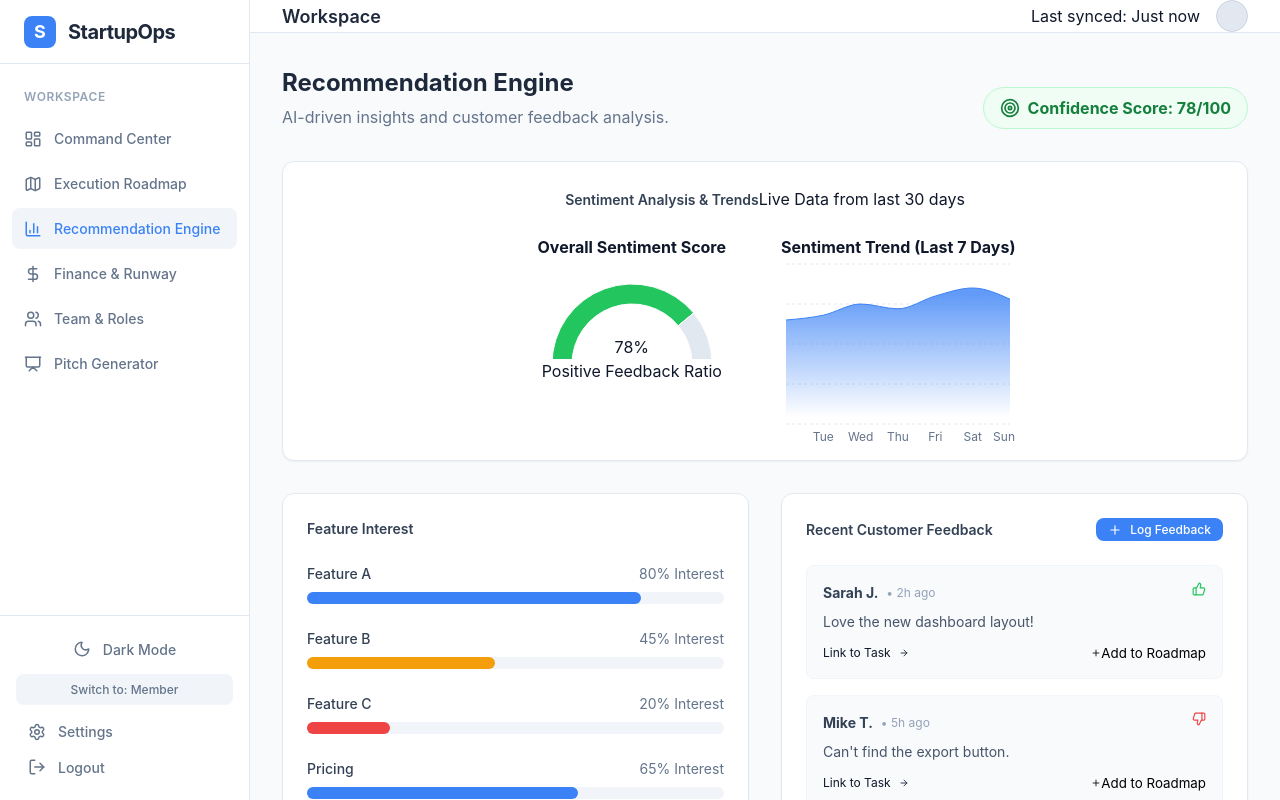
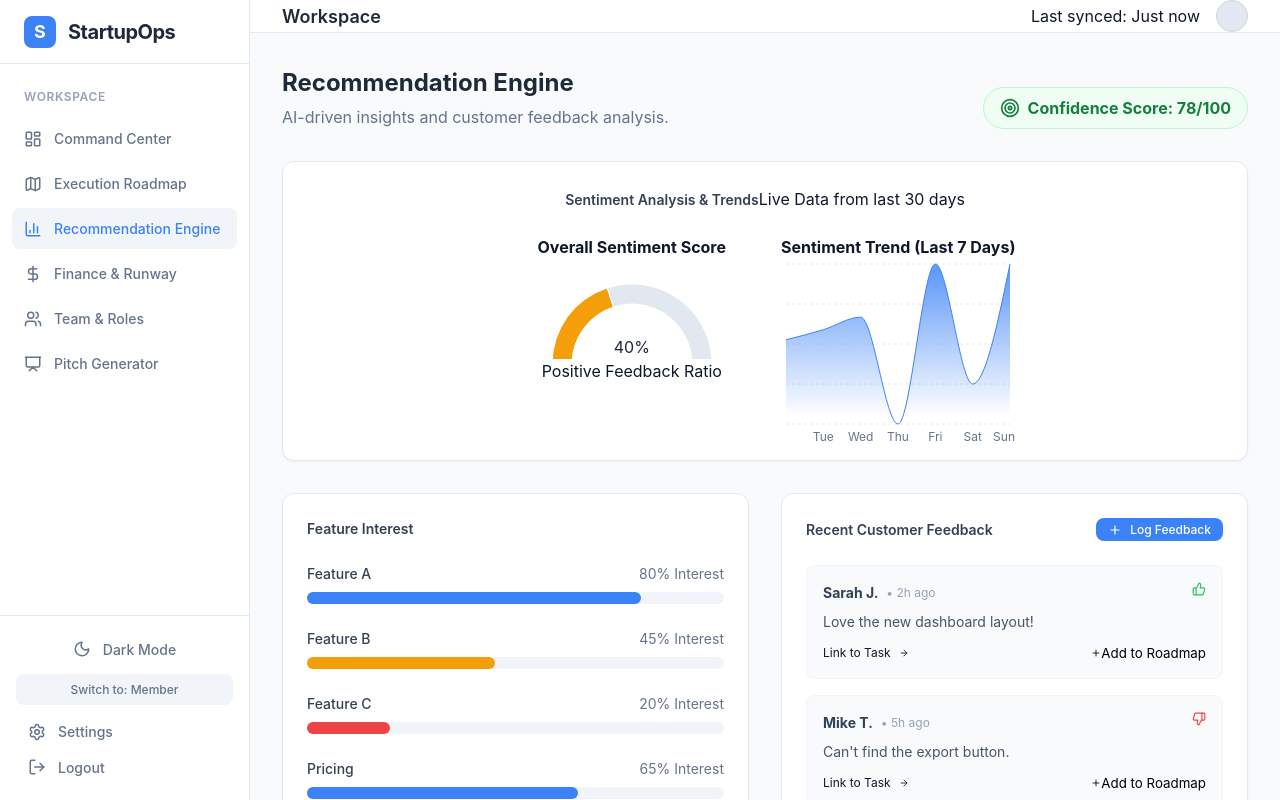
Before and after one commit to pradeeplok/StartupOps, a React (Vite) app: page /recommendation in a window 1280 px wide. Built offline with nearby package versions, Linux system fonts and the light colour scheme.

Commit message:
feat: Implement Dynamic Sentiment Analysis with real-time charts

```diff
--- a/src/App.jsx
+++ b/src/App.jsx
@@ -30,9 +30,11 @@ function App() {
     { id: 104, label: 'Pricing', value: 65, sentiment: 'positive' },
   ]);
   const [recentFeedback, setRecentFeedback] = React.useState([
-    { id: 1, user: 'Sarah J.', comment: "Love the new dashboard layout!", sentiment: 'positive', date: '2h ago' },
-    { id: 2, user: 'Mike T.', comment: "Can't find the export button.", sentiment: 'negative', date: '5h ago' },
-    { id: 3, user: 'Alex R.', comment: "It's okay, but needs dark mode.", sentiment: 'neutral', date: '1d ago' },
+    { id: 1, user: 'Sarah J.', comment: "Love the new dashboard layout!", sentiment: 'positive', date: new Date(Date.now() - 1000 * 60 * 60 * 2).toISOString() }, // 2 hours ago
+    { id: 2, user: 'Mike T.', comment: "Can't find the export button.", sentiment: 'negative', date: new Date(Date.now() - 1000 * 60 * 60 * 5).toISOString() }, // 5 hours ago
+    { id: 3, user: 'Alex R.', comment: "It's okay, but needs dark mode.", sentiment: 'neutral', date: new Date(Date.now() - 1000 * 60 * 60 * 24).toISOString() }, // 1 day ago
+    { id: 4, user: 'Emily W.', comment: "Great potential, features are solid.", sentiment: 'positive', date: new Date(Date.now() - 1000 * 60 * 60 * 48).toISOString() }, // 2 days ago
+    { id: 5, user: 'David K.', comment: "Loading is a bit slow.", sentiment: 'negative', date: new Date(Date.now() - 1000 * 60 * 60 * 72).toISOString() }, // 3 days ago
   ]);
 
   // Recent Activity Log
--- a/src/pages/Validation.jsx
+++ b/src/pages/Validation.jsx
@@ -17,11 +17,58 @@ const Validation = () => {
             user: newFeedback.user,
             comment: newFeedback.comment,
             sentiment: newFeedback.sentiment,
-            date: 'Just now'
+            date: new Date().toISOString()
         };
         setRecentFeedback([feedback, ...recentFeedback]);
         setIsModalOpen(false);
         setNewFeedback({ user: '', comment: '', sentiment: 'positive' });
+    };
+
+    // --- Dynamic Sentiment Analysis ---
+    const sentimentMetrics = React.useMemo(() => {
+        if (recentFeedback.length === 0) return { score: 0, trend: [] };
+
+        // 1. Calculate Overall Score (% Positive)
+        const positiveCount = recentFeedback.filter(f => f.sentiment === 'positive').length;
+        const positiveScore = Math.round((positiveCount / recentFeedback.length) * 100);
+
+        // 2. Generate Trend Data (Last 7 Days)
+        const days = ['Sun', 'Mon', 'Tue', 'Wed', 'Thu', 'Fri', 'Sat'];
+        const today = new Date();
+        const last7Days = Array.from({ length: 7 }, (_, i) => {
+            const d = new Date(today);
+            d.setDate(d.getDate() - (6 - i));
+            return d;
+        });
+
+        const trend = last7Days.map(date => {
+            const dayStr = date.toISOString().split('T')[0];
+            const dayFeedback = recentFeedback.filter(f => f.date.startsWith(dayStr));
+
+            if (dayFeedback.length === 0) {
+                // Fallback/Smoothing: use previous day or default 50 if no data
+                return { day: days[date.getDay()], score: 50 + Math.random() * 20 };
+            }
+
+            const dayScore = dayFeedback.reduce((acc, curr) => {
+                return acc + (curr.sentiment === 'positive' ? 100 : curr.sentiment === 'neutral' ? 50 : 0);
+            }, 0) / dayFeedback.length;
+
+            return { day: days[date.getDay()], score: Math.round(dayScore) };
+        });
+
+        return { score: positiveScore, trend };
+    }, [recentFeedback]);
+
+    const formatTimeAgo = (isoString) => {
+        const date = new Date(isoString);
+        const now = new Date();
+        const diffInSeconds = Math.floor((now - date) / 1000);
+
+        if (diffInSeconds < 60) return 'Just now';
+        if (diffInSeconds < 3600) return `${Math.floor(diffInSeconds / 60)}m ago`;
+        if (diffInSeconds < 86400) return `${Math.floor(diffInSeconds / 3600)}h ago`;
+        return `${Math.floor(diffInSeconds / 86400)}d ago`;
     };
 
     return (
@@ -52,7 +99,7 @@ const Validation = () => {
                                 <ResponsiveContainer width="100%" height="100%">
                                     <PieChart>
                                         <Pie
-                                            data={[{ value: 78 }, { value: 22 }]}
+                                            data={[{ value: sentimentMetrics.score }, { value: 100 - sentimentMetrics.score }]}
                                             cy={100}
                                             startAngle={180}
                                             endAngle={0}
@@ -60,13 +107,13 @@ const Validation = () => {
                                             outerRadius={80}
                                             dataKey="value"
                                         >
-                                            <Cell fill="var(--success)" />
+                                            <Cell fill={sentimentMetrics.score > 50 ? "var(--success)" : "var(--warning)"} />
                                             <Cell fill="var(--slate-200)" />
                                         </Pie>
                                     </PieChart>
                                 </ResponsiveContainer>
                                 <div style={{ position: 'absolute', bottom: '0', left: '0', right: '0', textAlign: 'center' }}>
-                                    <span className="text-2xl font-bold text-slate-800">78%</span>
+                                    <span className="text-2xl font-bold" style={{ color: 'var(--slate-800)' }}>{sentimentMetrics.score}%</span>
                                 </div>
                             </div>
                             <p className="text-xs text-slate-500 mt-2">Positive Feedback Ratio</p>
@@ -76,15 +123,7 @@ const Validation = () => {
                         <div style={{ height: '200px' }}>
                             <h4 className="text-sm font-semibold text-slate-600 mb-4">Sentiment Trend (Last 7 Days)</h4>
                             <ResponsiveContainer width="100%" height="100%">
-                                <AreaChart data={[
-                                    { day: 'Mon', score: 65 },
-                                    { day: 'Tue', score: 68 },
-                                    { day: 'Wed', score: 75 },
-                                    { day: 'Thu', score: 72 },
-                                    { day: 'Fri', score: 80 },
-                                    { day: 'Sat', score: 85 },
-                                    { day: 'Sun', score: 78 },
-                                ]}>
+                                <AreaChart data={sentimentMetrics.trend}>
                                     <defs>
                                         <linearGradient id="colorScore" x1="0" y1="0" x2="0" y2="1">
                                             <stop offset="5%" stopColor="var(--primary-blue)" stopOpacity={0.8} />
@@ -154,7 +193,7 @@ const Validation = () => {
                                     <div className="flex justify-between items-start" style={{ marginBottom: '0.5rem' }}>
                                         <div className="flex items-center gap-2">
                                             <span style={{ fontWeight: 700, color: 'var(--slate-700)', fontSize: '0.875rem' }}>{fb.user}</span>
-                                            <span style={{ fontSize: '0.75rem', color: 'var(--slate-400)' }}>• {fb.date}</span>
+                                            <span style={{ fontSize: '0.75rem', color: 'var(--slate-400)' }}>• {formatTimeAgo(fb.date)}</span>
                                         </div>
                                         {fb.sentiment === 'positive' && <ThumbsUp size={14} style={{ color: 'var(--success)' }} />}
                                         {fb.sentiment === 'negative' && <ThumbsDown size={14} style={{ color: 'var(--danger)' }} />}
```
